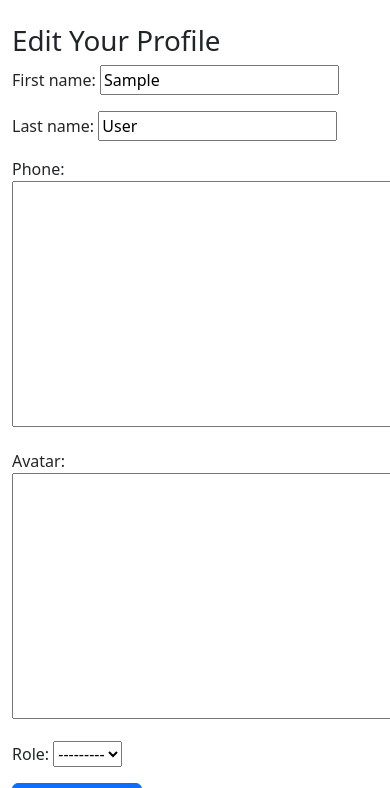
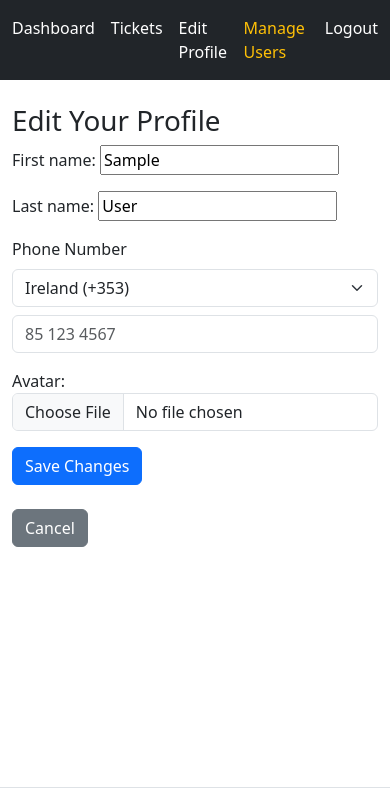
Before and after one commit to markcapelle/Helpdesk, a Django app: page /edit/ in a window 390 px wide; the page is wider, and only the part inside the window is pictured. Shown: the top 788 px of that part. Run offline with Django 5.2, Linux system fonts and the light colour scheme; the visitor is signed in with stand-in values (Sample User, id 1).

Commit message:
FEAT: edit user functions and cleaned up forms
added functionality to edit the currently logged on user 'edit profile' and cleaned up the forms to include a country code dropdown for the phone number.

```diff
--- a/templates/partials/app-nav.html
+++ b/templates/partials/app-nav.html
@@ -10,6 +10,12 @@
 
             <li class="nav-item me-3">
                 <a class="nav-link text-white" href="#">Tickets</a>
+            </li>
+
+            <li class="nav-item me-3">
+                <a class="nav-link text-white" href="{% url 'edit_user' %}">
+                    Edit Profile
+                </a>
             </li>
 
             {% if request.user.is_superuser %}
--- a/templates/users/user_form.html
+++ b/templates/users/user_form.html
@@ -1,23 +1,43 @@
 {% extends "base.html" %}
+
+{% block navigation %}
+    {% include "partials/app-nav.html" %}
+{% endblock %}
+
 {% block title %}{{ title }}{% endblock %}
 
 {% block content %}
 <h1>{{ title }}</h1>
 
-<form method="POST">
+<form method="POST" enctype="multipart/form-data">
     {% csrf_token %}
-
     {{ user_form.as_p }}
     {% if profile_form %}
-        {{ profile_form.as_p }}
+
+    <div class="mb-3">
+        <label class="form-label">Phone Number</label>
+        <div class="row g-2">
+            <div class="col-md-3">
+                {{ profile_form.country_code }}
+            </div>
+            <div class="col-md-9">
+                {{ profile_form.phone }}
+            </div>
+        </div>
+    </div>
+
+<div class="mb-3">
+    {{ profile_form.avatar.label_tag }}
+    {{ profile_form.avatar }}
+</div>
+
     {% endif %}
-
     <button type="submit" class="btn btn-primary">{{ submit_label }}</button>
 </form>
 
 <br>
+
 <form action="{% url 'homepage' %}" method="GET">
     <button type="submit" class="btn btn-secondary">Cancel</button>
 </form>
-
 {% endblock %}
--- a/users/forms.py
+++ b/users/forms.py
@@ -27,9 +27,64 @@
         return cleaned
 
 class UserProfileForm(forms.ModelForm):
+    COUNTRY_CODES = [
+        ("+353", "Ireland (+353)"),
+        ("+44", "UK (+44)"),
+        ("+1", "USA (+1)"),
+        ("+49", "Germany (+49)"),
+        ("+33", "France (+33)"),
+    ]
+
+    country_code = forms.ChoiceField(
+        label="Country Code",
+        choices=COUNTRY_CODES,
+        widget=forms.Select(attrs={"class": "form-select"})
+    )
+
+    phone = forms.CharField(
+        label="Phone Number",
+        widget=forms.TextInput(attrs={
+            "class": "form-control",
+            "placeholder": "85 123 4567"
+        })
+    )
+
+    avatar = forms.FileField(
+        label="Avatar",
+        required=False,
+        widget=forms.ClearableFileInput(attrs={"class": "form-control"})
+    )
+
     class Meta:
         model = UserProfile
-        fields = ["phone", "avatar", "role"]
+        fields = ["country_code", "phone", "avatar"]
+
+    def clean_phone(self):
+        number = self.cleaned_data["phone"].strip()
+
+        # Remove spaces
+        number = number.replace(" ", "")
+
+        # If number starts with 0 → replace with (0)
+        if number.startswith("0"):
+            number = "(0)" + number[1:]
+        else:
+            # If number does NOT start with 0 → add (0)
+            number = "(0)" + number
+
+        return number
+
+    def clean(self):
+        cleaned = super().clean()
+        cc = cleaned.get("country_code")
+        num = cleaned.get("phone")
+
+        if cc and num:
+            cleaned["phone"] = f"{cc} {num}"
+
+        return cleaned
+
+
 
 class UserSelfServiceForm(forms.ModelForm):
     class Meta:
```
Also changed, not shown: templates/users/admin/user_list.html (+18 -2 lines), users/utils.py (+1 -10 lines).
